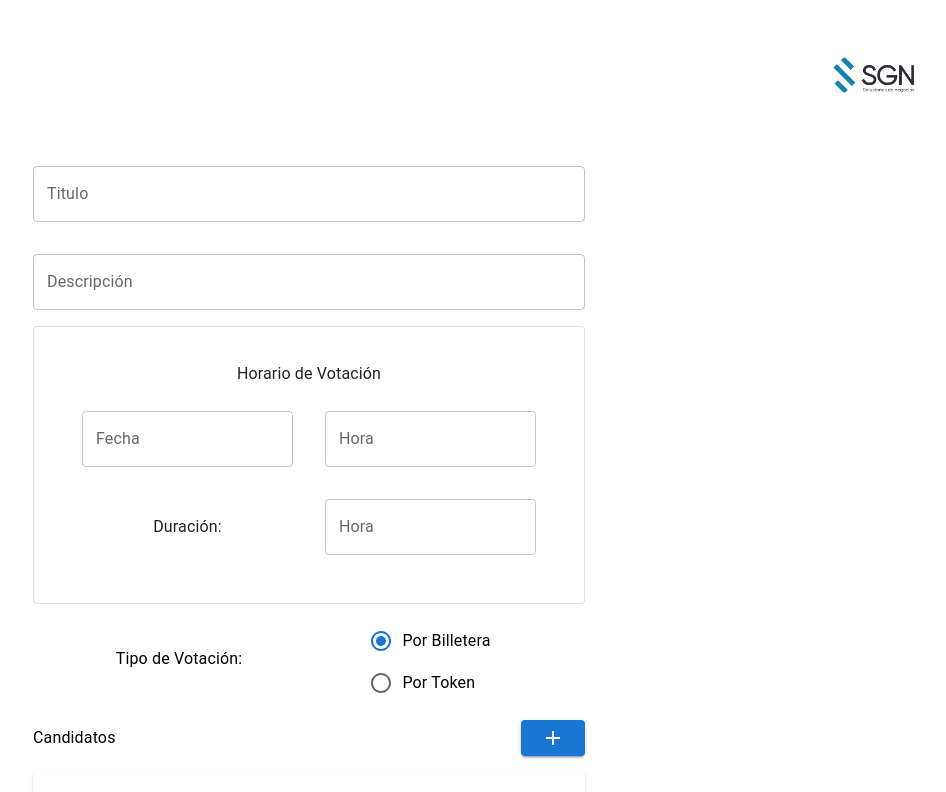
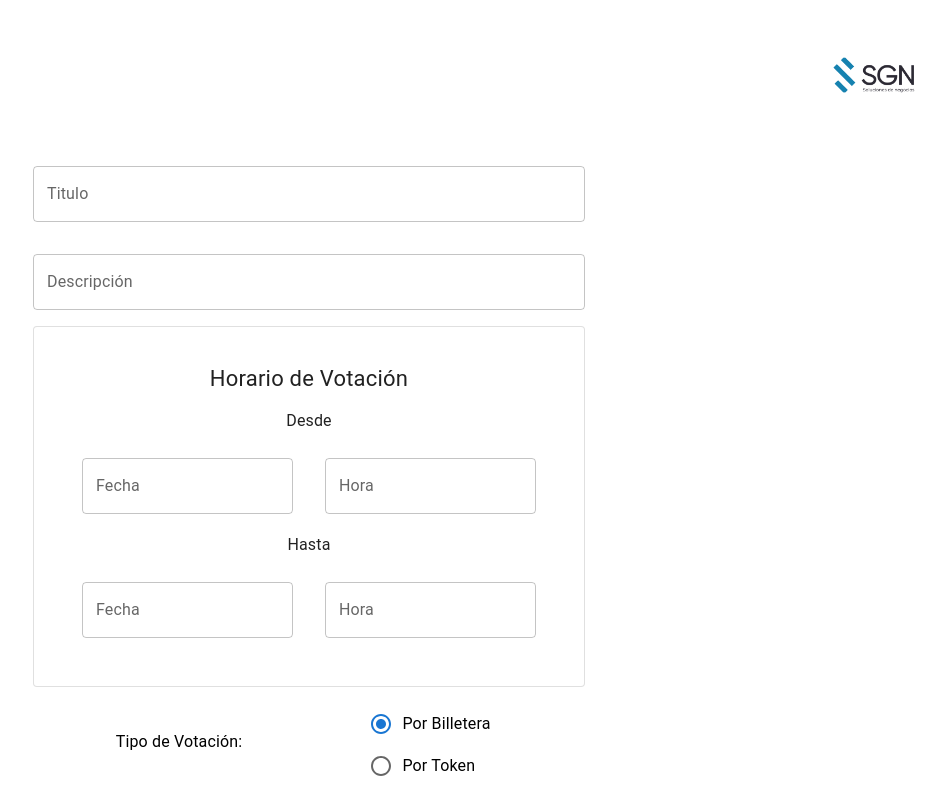
Before and after one commit to joacoabregu/soft-system, a React (Create React App) app: page / in a window 1280 px wide. Shown: the top 792 px of the page, without its empty margins (331-1277 px from the left). Built offline with nearby package versions, Linux system fonts and the light colour scheme.

Commit message:
added end Date components

```diff
--- a/src/screens/Election.tsx
+++ b/src/screens/Election.tsx
@@ -64,10 +64,20 @@ function Election() {
             <Paper variant={"outlined"} sx={{ padding: "1em" }}>
               <Grid container sx={{ padding: "1em" }}>
                 <Grid item xs={12} sx={{ padding: "0.2em" }}>
-                  <Typography variant="body1" gutterBottom>
+                  <Typography
+                    variant="body1"
+                    sx={{ fontSize: 22 }}
+                    gutterBottom
+                  >
                     Horario de Votación
                   </Typography>
                 </Grid>
+                <Grid item xs={12} sx={{ padding: "0.2em" }}>
+                  <Typography variant="body1" gutterBottom>
+                    Desde
+                  </Typography>
+                </Grid>
+
                 <TextInput
                   name="date"
                   label="Fecha"
@@ -76,33 +86,33 @@ function Election() {
                   md={6}
                 />
                 <TextInput
-                  name="duration"
+                  name="hour"
                   label="Hora"
                   style={{ padding: "1em" }}
                   xs={12}
                   md={6}
                 />
-                <Grid container>
-                  <Grid
-                    item
+
+                <Grid item xs={12} sx={{ padding: "0.2em" }}>
+                  <Typography variant="body1" gutterBottom>
+                    Hasta
+                  </Typography>
+                </Grid>
+
+                <TextInput
+                  name="endDate"
+                  label="Fecha"
+                  style={{ padding: "1em" }}
                   xs={12}
                   md={6}
-                    sx={{
-                      display: "flex",
-                      flexDirection: "column",
-                      justifyContent: "center",
-                    }}
-                  >
-                    <Typography variant="body1">Duración:</Typography>
-                  </Grid>
+                />
                 <TextInput
-                    name="endDuration"
+                  name="endHour"
                   label="Hora"
                   style={{ padding: "1em" }}
                   xs={12}
                   md={6}
                 />
-                </Grid>
               </Grid>
             </Paper>
 
```
Lines whose indentation alone changed are shown as unchanged.
